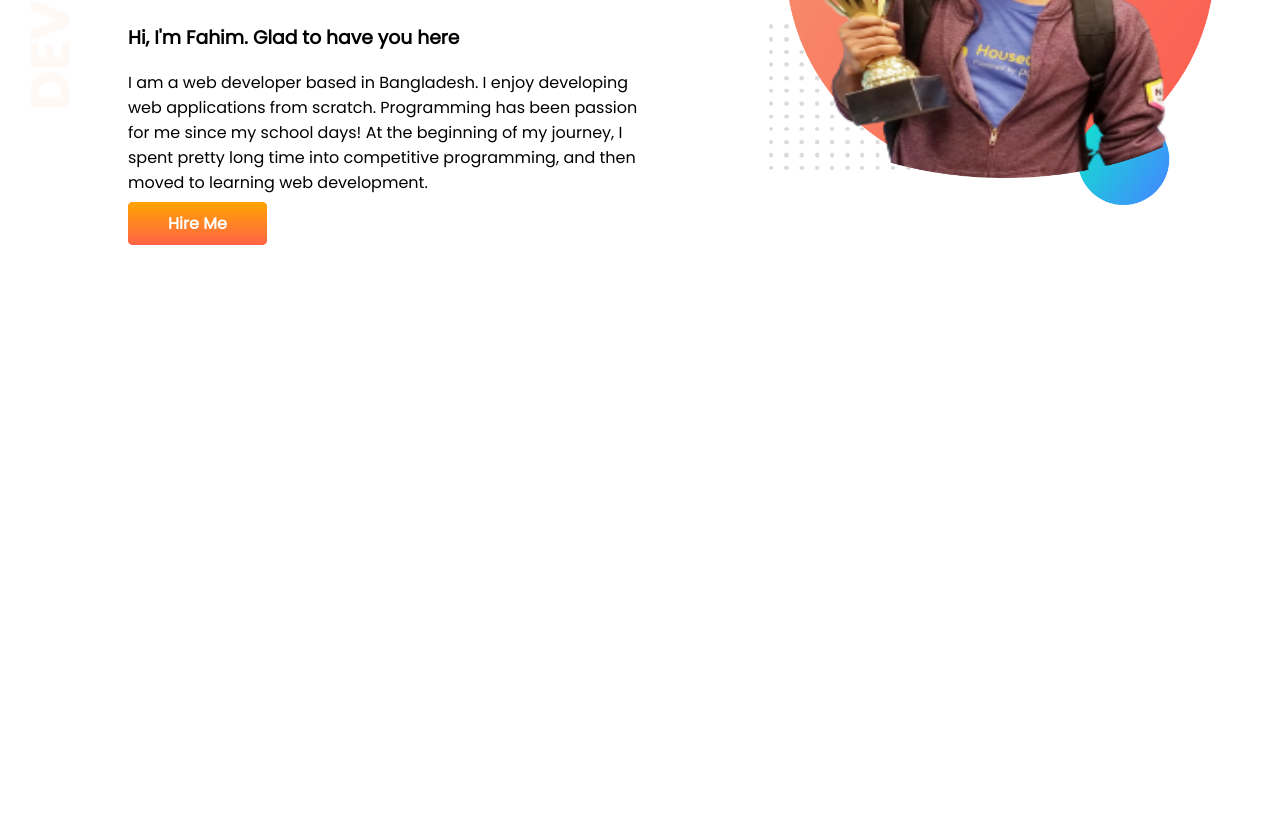
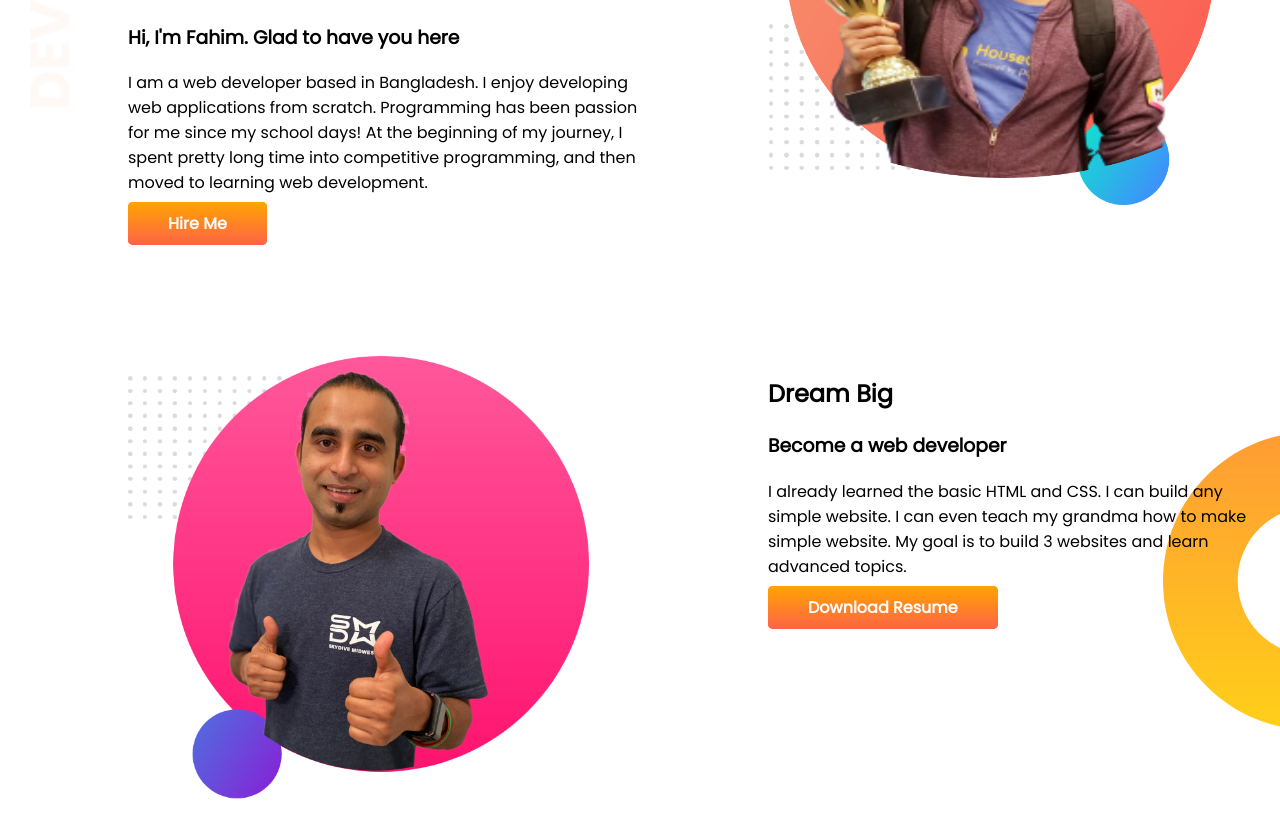
Before and after one commit to fahimsiddiquee/developer-portfolio, a plain HTML site: page index.html in a window 1280 px wide. Shown: the part 252-1090 px from the top of the page. Before the commit the page ends 800 px from the top, so only its background shows below. Drawn offline with Linux system fonts and the light colour scheme.

Commit message:
dream added

```diff
--- a/index.html
+++ b/index.html
@@ -22,6 +22,17 @@
         <img src="images/my-bg.png" alt="">
     </div>
 </section>
+<section class="dream-big">
+    <div class="half-width">
+        <img src="images/jhankar2.png" alt="">
+    </div>
+    <div class="half-width">
+        <h2>Dream Big</h2>
+        <h3>Become a web developer</h3>
+        <p>I already learned the basic HTML and CSS. I can build any simple website. I can even teach my grandma how to make simple website. My goal is to build 3 websites and learn advanced topics.</p>
+        <a class="link-button" href="http://www.facebook.com/profile.php?id=100025234492733" target="_blank" rel="noopener noreferrer">Download Resume</a>
+    </div>
+</section>
 
 
 <body>
--- a/style.css
+++ b/style.css
@@ -12,6 +12,7 @@ h1{
 }
 section{
     display: flex;
+    margin-bottom: 120px;
 
 }
 .half-width{
@@ -34,3 +35,8 @@ section{
     background-image: url(images/top-banner.png);
     background-repeat: no-repeat;
 }
+.dream-big{
+    background-image: url(images/dream-bg.png);
+    background-repeat: no-repeat;
+    background-position:right;
+}
```
